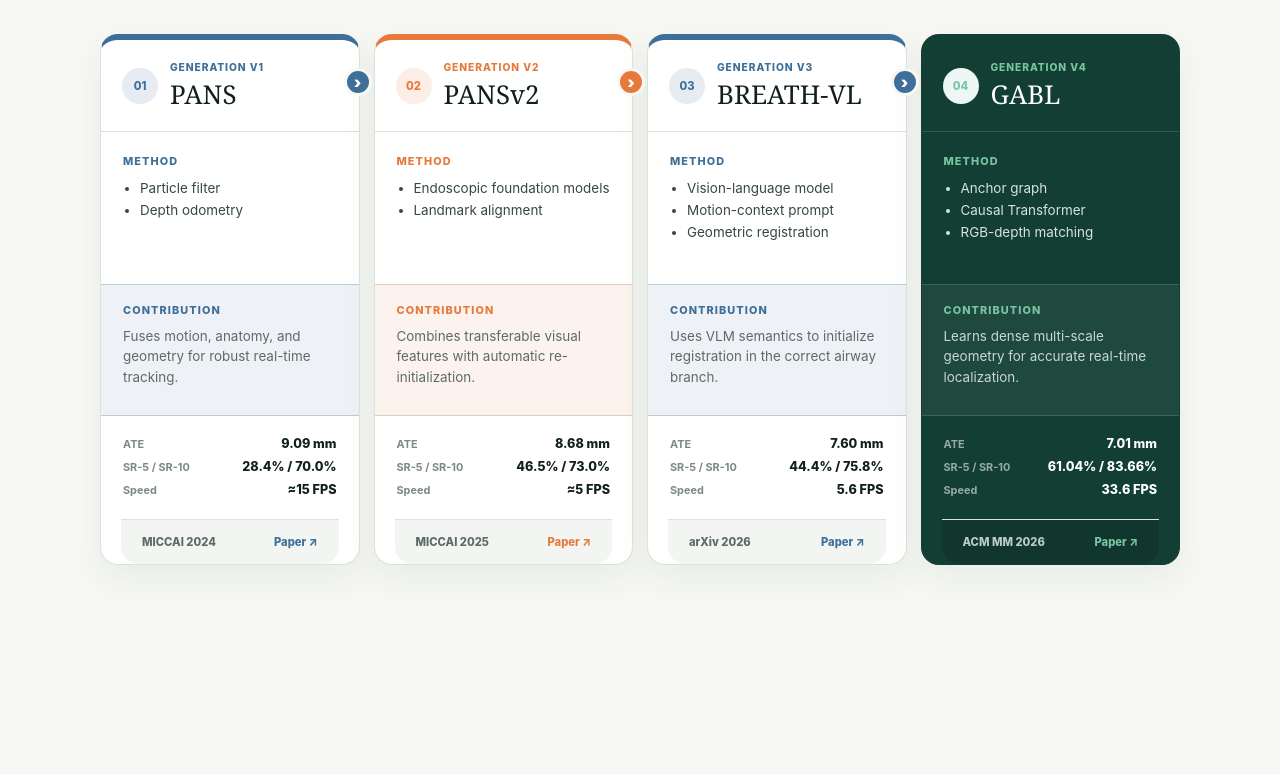
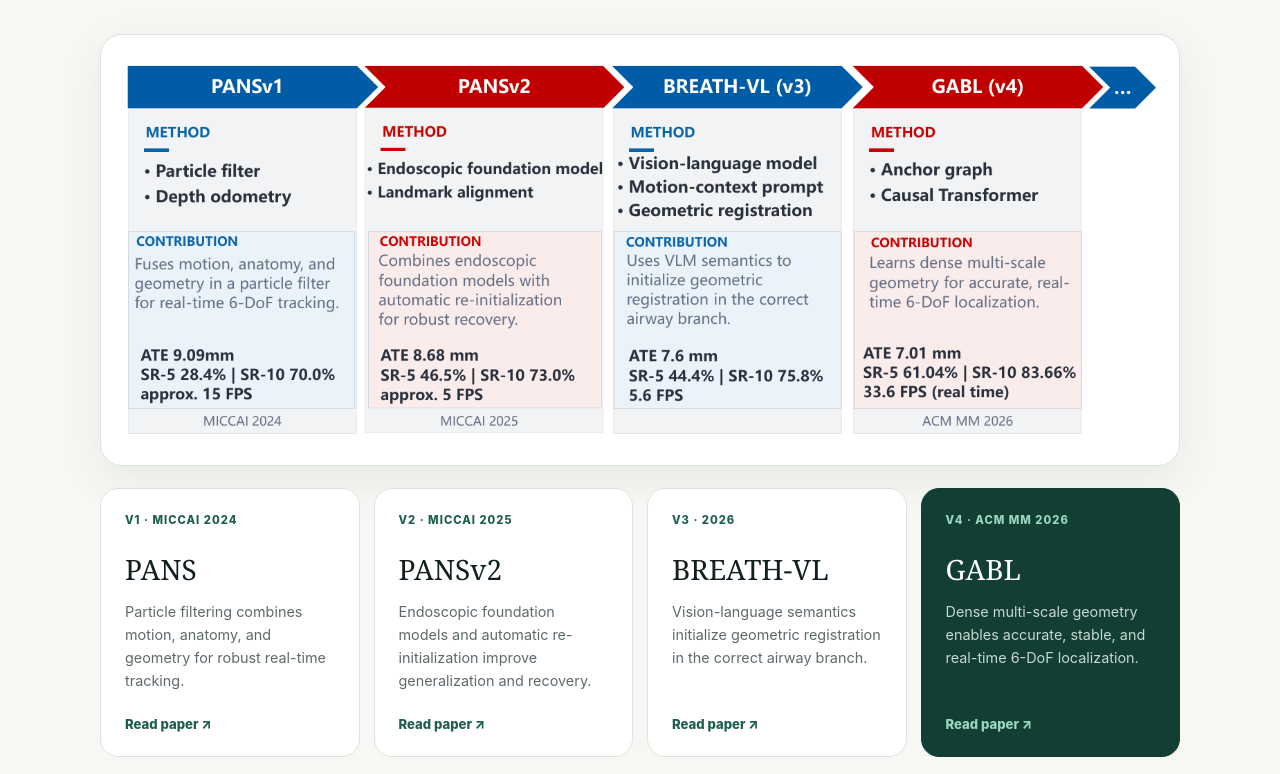
Before and after one commit to paulili08/GABL, a plain HTML site: page docs/index.html in a window 1280 px wide. Shown: the part 1680-2454 px from the top of the page. Drawn offline with Linux system fonts and the light colour scheme.

Commit message:
Add files via upload

```diff
--- a/docs/index.html
+++ b/docs/index.html
@@ -106,110 +106,39 @@
           real-time navigation.
         </p>
 
-        <div class="evolution-track" aria-label="Four generations of bronchoscope localization models">
-          <article class="generation-card generation-blue">
-            <header>
-              <span class="generation-index">01</span>
-              <div><p>Generation v1</p><h3>PANS</h3></div>
-            </header>
-            <div class="generation-body">
-              <section>
-                <h4>Method</h4>
-                <ul><li>Particle filter</li><li>Depth odometry</li></ul>
-              </section>
-              <section class="generation-contribution">
-                <h4>Contribution</h4>
-                <p>Fuses motion, anatomy, and geometry for robust real-time tracking.</p>
-              </section>
-              <dl class="generation-metrics">
-                <div><dt>ATE</dt><dd>9.09 mm</dd></div>
-                <div><dt>SR-5 / SR-10</dt><dd>28.4% / 70.0%</dd></div>
-                <div><dt>Speed</dt><dd>≈15 FPS</dd></div>
-              </dl>
-            </div>
-            <footer>
-              <span>MICCAI 2024</span>
-              <a href="https://arxiv.org/abs/2407.05554" target="_blank" rel="noreferrer">Paper <span aria-hidden="true">↗</span></a>
-            </footer>
-          </article>
+        <figure class="paper-figure evolution-figure">
+          <img
+            src="./assets/model-evolution.png"
+            alt="Evolution from PANSv1 and PANSv2 to BREATH-VL and GABL, with methods, contributions, accuracy, success rates, and inference speed"
+            loading="lazy"
+          />
+        </figure>
 
-          <article class="generation-card generation-orange">
-            <header>
-              <span class="generation-index">02</span>
-              <div><p>Generation v2</p><h3>PANSv2</h3></div>
-            </header>
-            <div class="generation-body">
-              <section>
-                <h4>Method</h4>
-                <ul><li>Endoscopic foundation models</li><li>Landmark alignment</li></ul>
-              </section>
-              <section class="generation-contribution">
-                <h4>Contribution</h4>
-                <p>Combines transferable visual features with automatic re-initialization.</p>
-              </section>
-              <dl class="generation-metrics">
-                <div><dt>ATE</dt><dd>8.68 mm</dd></div>
-                <div><dt>SR-5 / SR-10</dt><dd>46.5% / 73.0%</dd></div>
-                <div><dt>Speed</dt><dd>≈5 FPS</dd></div>
-              </dl>
-            </div>
-            <footer>
-              <span>MICCAI 2025</span>
-              <a href="https://arxiv.org/abs/2505.24249" target="_blank" rel="noreferrer">Paper <span aria-hidden="true">↗</span></a>
-            </footer>
-          </article>
-
-          <article class="generation-card generation-blue">
-            <header>
-              <span class="generation-index">03</span>
-              <div><p>Generation v3</p><h3>BREATH-VL</h3></div>
-            </header>
-            <div class="generation-body">
-              <section>
-                <h4>Method</h4>
-                <ul><li>Vision-language model</li><li>Motion-context prompt</li><li>Geometric registration</li></ul>
-              </section>
-              <section class="generation-contribution">
-                <h4>Contribution</h4>
-                <p>Uses VLM semantics to initialize registration in the correct airway branch.</p>
-              </section>
-              <dl class="generation-metrics">
-                <div><dt>ATE</dt><dd>7.60 mm</dd></div>
-                <div><dt>SR-5 / SR-10</dt><dd>44.4% / 75.8%</dd></div>
-                <div><dt>Speed</dt><dd>5.6 FPS</dd></div>
-              </dl>
-            </div>
-            <footer>
-              <span>arXiv 2026</span>
-              <a href="https://arxiv.org/abs/2601.03713" target="_blank" rel="noreferrer">Paper <span aria-hidden="true">↗</span></a>
-            </footer>
-          </article>
-
-          <article class="generation-card generation-current">
-            <header>
-              <span class="generation-index">04</span>
-              <div><p>Generation v4</p><h3>GABL</h3></div>
-            </header>
-            <div class="generation-body">
-              <section>
-                <h4>Method</h4>
-                <ul><li>Anchor graph</li><li>Causal Transformer</li><li>RGB-depth matching</li></ul>
-              </section>
-              <section class="generation-contribution">
-                <h4>Contribution</h4>
-                <p>Learns dense multi-scale geometry for accurate real-time localization.</p>
-              </section>
-              <dl class="generation-metrics">
-                <div><dt>ATE</dt><dd>7.01 mm</dd></div>
-                <div><dt>SR-5 / SR-10</dt><dd>61.04% / 83.66%</dd></div>
-                <div><dt>Speed</dt><dd>33.6 FPS</dd></div>
-              </dl>
-            </div>
-            <footer>
-              <span>ACM MM 2026</span>
-              <a href="https://arxiv.org/abs/2608.07116" target="_blank" rel="noreferrer">Paper <span aria-hidden="true">↗</span></a>
-            </footer>
-          </article>
+        <div class="paper-grid" aria-label="Four generations of localization models">
+          <a class="paper-card" href="https://arxiv.org/abs/2407.05554" target="_blank" rel="noreferrer">
+            <span class="paper-version">v1 · MICCAI 2024</span>
+            <h3>PANS</h3>
+            <p>Particle filtering combines motion, anatomy, and geometry for robust real-time tracking.</p>
+            <span class="paper-link">Read paper <span aria-hidden="true">↗</span></span>
+          </a>
+          <a class="paper-card" href="https://arxiv.org/abs/2505.24249" target="_blank" rel="noreferrer">
+            <span class="paper-version">v2 · MICCAI 2025</span>
+            <h3>PANSv2</h3>
+            <p>Endoscopic foundation models and automatic re-initialization improve generalization and recovery.</p>
+            <span class="paper-link">Read paper <span aria-hidden="true">↗</span></span>
+          </a>
+          <a class="paper-card" href="https://arxiv.org/abs/2601.03713" target="_blank" rel="noreferrer">
+            <span class="paper-version">v3 · 2026</span>
+            <h3>BREATH-VL</h3>
+            <p>Vision-language semantics initialize geometric registration in the correct airway branch.</p>
+            <span class="paper-link">Read paper <span aria-hidden="true">↗</span></span>
+          </a>
+          <a class="paper-card featured" href="https://arxiv.org/abs/2608.07116" target="_blank" rel="noreferrer">
+            <span class="paper-version">v4 · ACM MM 2026</span>
+            <h3>GABL</h3>
+            <p>Dense multi-scale geometry enables accurate, stable, and real-time 6-DoF localization.</p>
+            <span class="paper-link">Read paper <span aria-hidden="true">↗</span></span>
+          </a>
         </div>
       </section>
 
--- a/docs/styles.css
+++ b/docs/styles.css
@@ -475,6 +475,83 @@
 .generation-current > footer {
   color: #b9cbc4;
   background: rgba(0, 0, 0, 0.12);
+}
+
+.evolution-figure {
+  padding: 12px;
+  box-shadow: none;
+}
+
+.paper-grid {
+  display: grid;
+  grid-template-columns: repeat(4, minmax(0, 1fr));
+  gap: 14px;
+  margin-top: 22px;
+}
+
+.paper-card {
+  display: flex;
+  min-height: 260px;
+  flex-direction: column;
+  padding: 24px;
+  background: var(--white);
+  border: 1px solid var(--line);
+  border-radius: 18px;
+  transition:
+    transform 180ms ease,
+    border-color 180ms ease,
+    box-shadow 180ms ease;
+}
+
+.paper-card:hover,
+.paper-card:focus-visible {
+  border-color: color-mix(in srgb, var(--green) 35%, var(--line));
+  box-shadow: 0 16px 38px rgba(24, 58, 47, 0.1);
+  transform: translateY(-4px);
+}
+
+.paper-card.featured {
+  color: var(--white);
+  background: var(--green-dark);
+  border-color: var(--green-dark);
+}
+
+.paper-version {
+  color: var(--green);
+  font-size: 0.7rem;
+  font-weight: 800;
+  letter-spacing: 0.09em;
+  text-transform: uppercase;
+}
+
+.paper-card.featured .paper-version,
+.paper-card.featured .paper-link {
+  color: #9ad7be;
+}
+
+.paper-card h3 {
+  margin: 23px 0 12px;
+  font-family: Georgia, "Times New Roman", serif;
+  font-size: 1.75rem;
+  font-weight: 500;
+}
+
+.paper-card p {
+  margin: 0 0 24px;
+  color: var(--muted);
+  font-size: 0.9rem;
+  line-height: 1.6;
+}
+
+.paper-card.featured p {
+  color: #c7d8d1;
+}
+
+.paper-link {
+  margin-top: auto;
+  color: var(--green);
+  font-size: 0.82rem;
+  font-weight: 760;
 }
 
 .overview-section {
@@ -1007,6 +1084,14 @@
     grid-template-columns: repeat(2, minmax(0, 1fr));
   }
 
+  .paper-grid {
+    grid-template-columns: repeat(2, minmax(0, 1fr));
+  }
+
+  .paper-card {
+    min-height: 230px;
+  }
+
   .generation-card::after {
     display: none !important;
   }
@@ -1081,6 +1166,14 @@
     grid-template-columns: 1fr;
   }
 
+  .paper-grid {
+    grid-template-columns: 1fr;
+  }
+
+  .paper-card {
+    min-height: 0;
+  }
+
   .generation-body {
     grid-template-rows: auto auto auto;
   }
```
